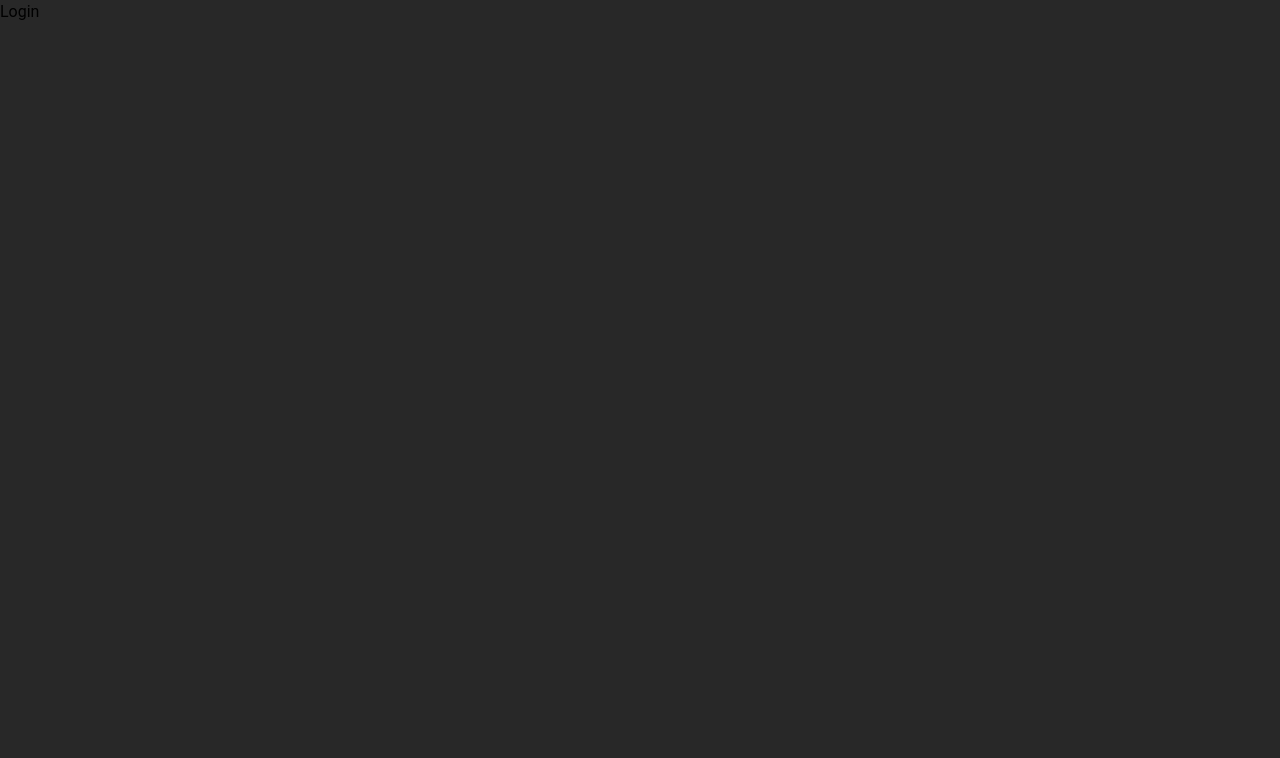
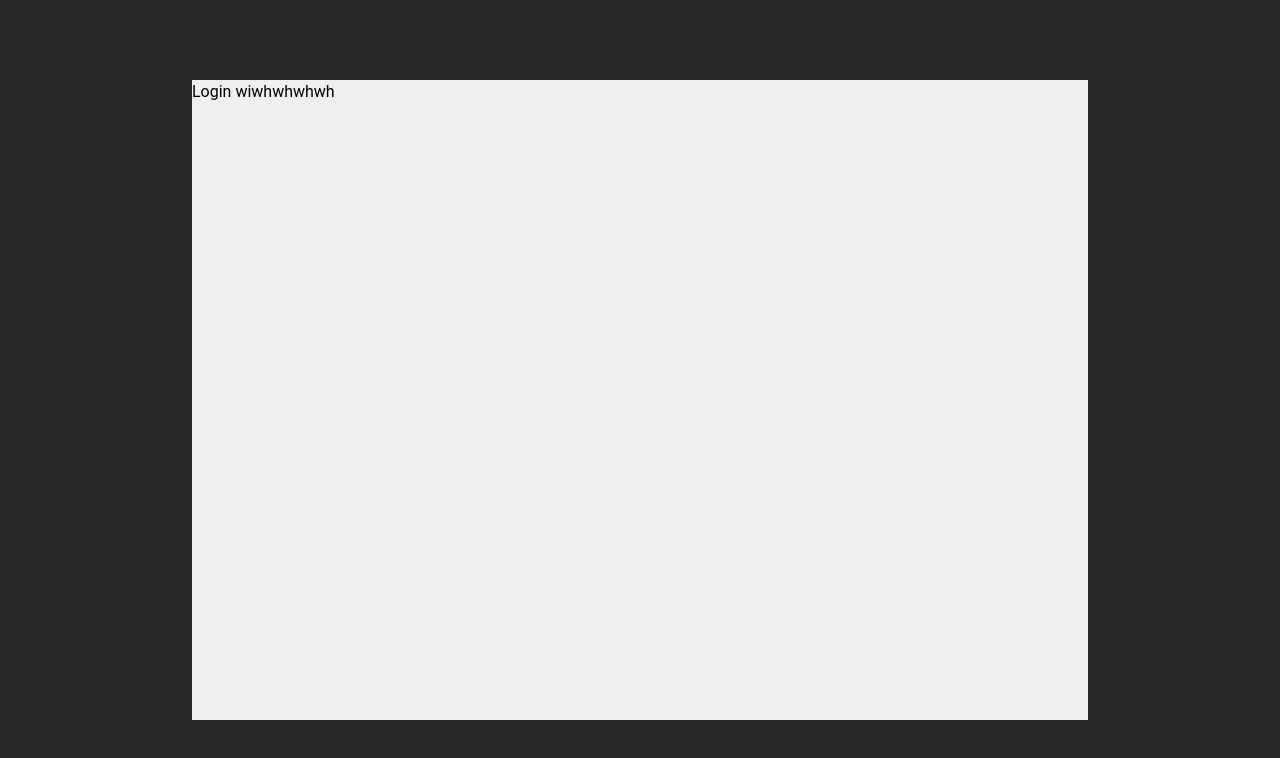
Before and after one commit to EshanTrivedi21/Messenger, a React (Create React App) app: page /login in a window 1280 px wide. Shown: the top 758 px of the page. Built offline with nearby package versions, Linux system fonts and the light colour scheme; the HTML template or start-up script is replaced by a standard one.

Commit message:
feat: utilities setup

```diff
--- a/src/auth/Login.jsx
+++ b/src/auth/Login.jsx
@@ -1,8 +1,13 @@
-import React from 'react'
+import React from 'react';
+import { Container, Box } from '../utilities/exports';
 
 const Login = () => {
   return (
-    <div>Login</div>
+    <Container>
+      <Box className="h-[80vh] w-[70vw] ">
+        Login wiwhwhwhwh
+      </Box>
+    </Container>
   )
 }
 
--- /dev/null
+++ b/src/utilities/BackIcon.jsx
@@ -0,0 +1,20 @@
+import { memo } from "react";
+
+const BackIcon = memo(({ to }) => {
+  return (
+    <img
+      src={"/icons/back.svg"}
+      alt={"back"}
+      loading="lazy"
+      style={{
+        width: "25px",
+        height: "25px",
+      }}
+      onClick={() => {
+        window.history.back();
+      }}
+    />
+  );
+});
+
+export default BackIcon;
--- /dev/null
+++ b/src/utilities/Box.jsx
@@ -0,0 +1,6 @@
+const Box = ({ children, className }) => {
+  const classes = `bg-[#efefef] ${className}}`;
+  return <div className={classes}>{children}</div>;
+};
+
+export default Box;
--- /dev/null
+++ b/src/utilities/Container.jsx
@@ -0,0 +1,6 @@
+const Container = ({ children, className }) => {
+  const classes = `flex justify-center items-center w-screen h-screen ${className}`;
+  return <div className={classes}>{children}</div>;
+};
+
+export default Container;
--- /dev/null
+++ b/src/utilities/Flex.jsx
@@ -0,0 +1,20 @@
+const FlexRow = ({ className, children, style }) => {
+    const classes = "flex justify-center items-center w-screen " + className;
+    return (
+        <div className={classes} style={style}>
+            {children}
+        </div>
+    );
+};
+
+const FlexCol = ({ className, children, style }) => {
+    const classes =
+        "flex flex-col justify-center items-center w-screen " + className;
+    return (
+        <div className={classes} style={style}>
+            {children}
+        </div>
+    );
+};
+
+export { FlexRow, FlexCol };
--- a/src/utilities/exports.jsx
+++ b/src/utilities/exports.jsx
@@ -0,0 +1,6 @@
+import BackIcon from "./BackIcon";
+import { FlexCol, FlexRow } from "./Flex";
+import Box from "./Box";
+import Container from "./Container";
+
+export { BackIcon, FlexCol, FlexRow, Box, Container };
```
